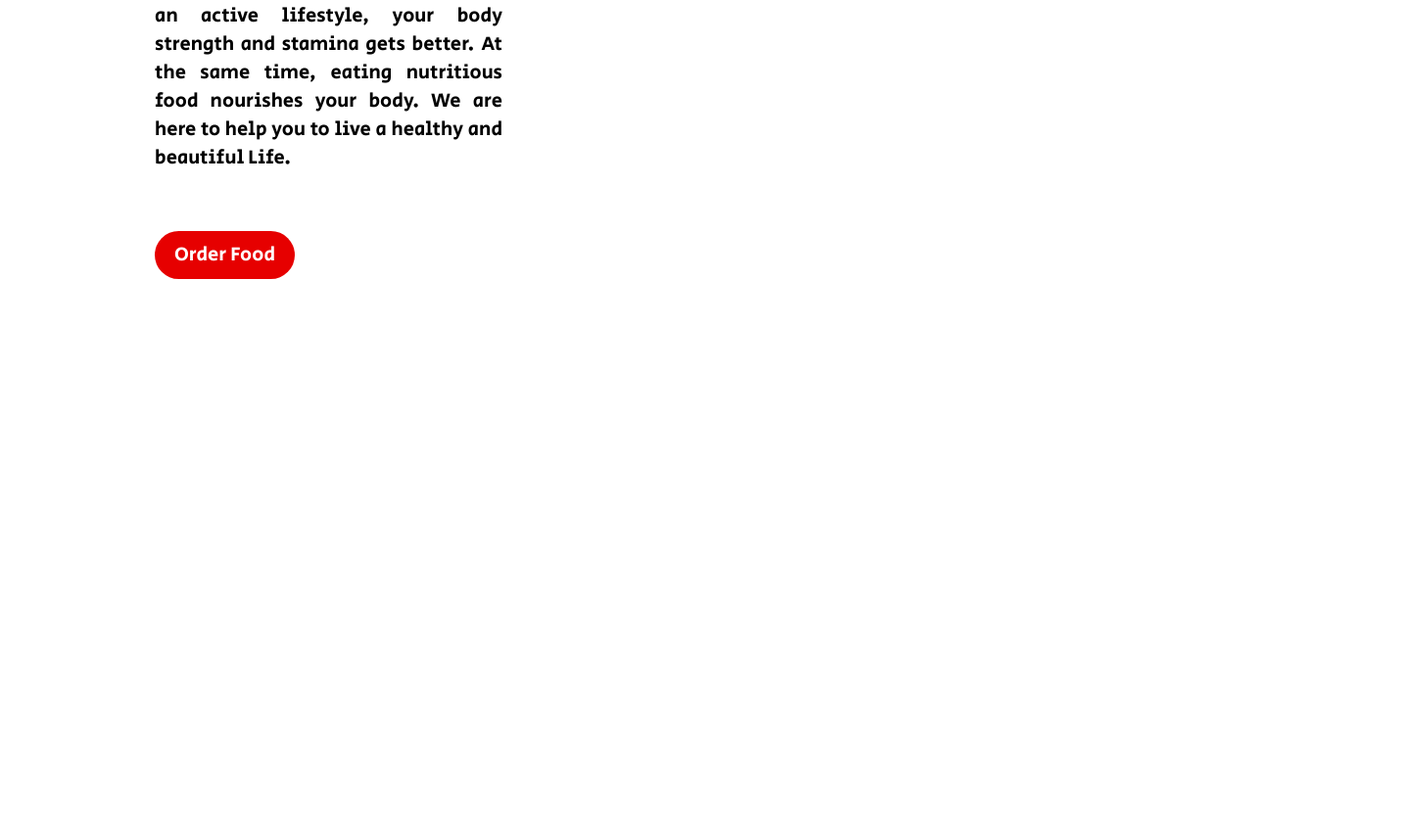
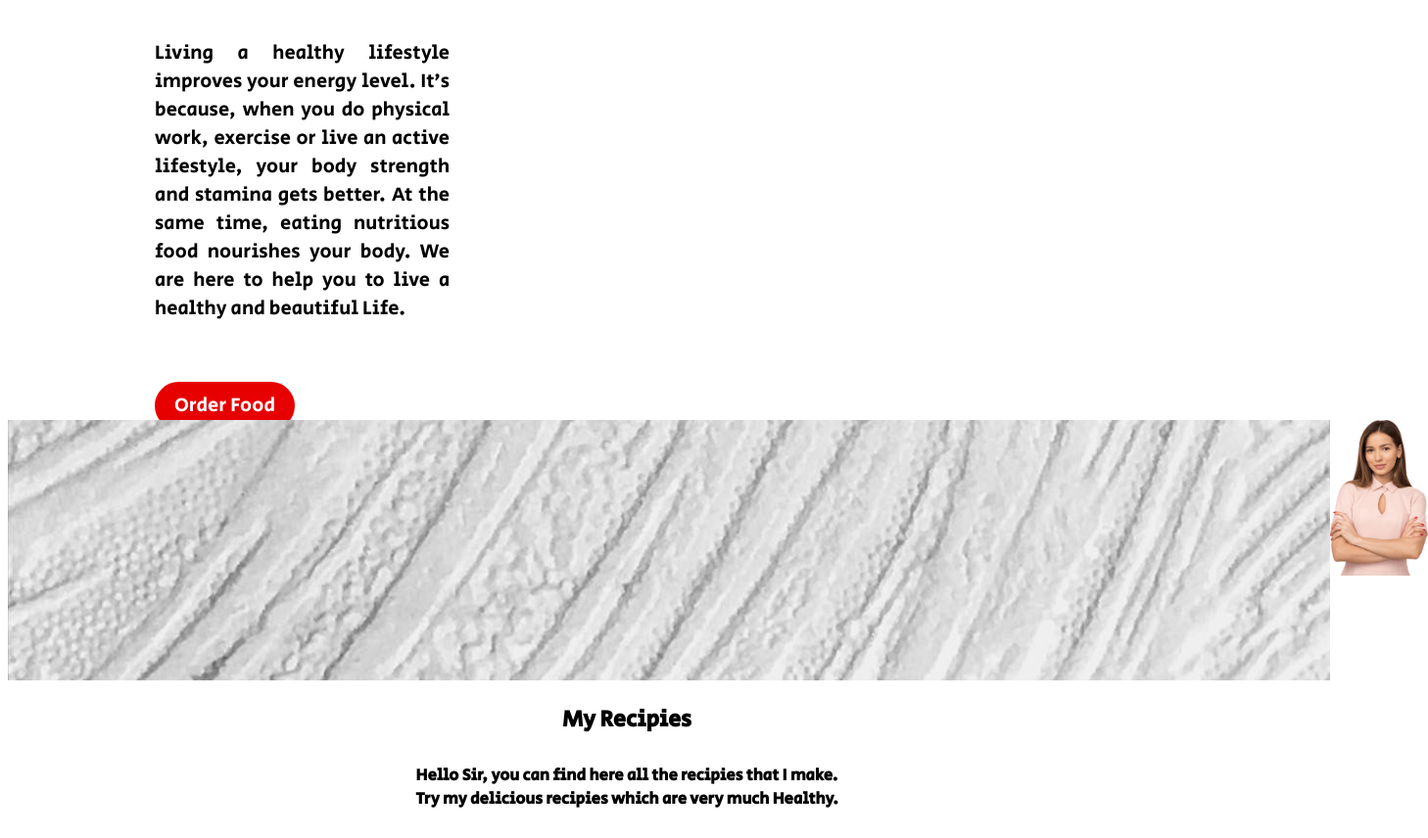
Before and after one commit to eshmamnawar/food-website, a plain HTML site: page index.html in a window 1280 px wide. Shown: the part 1014-1870 px from the top of the page at 98% size, 1458 px wide, since content can reach past the window. Before the commit the page ends 1299 px from the top, so only its background shows below. Drawn offline with Linux system fonts and the light colour scheme.

Commit message:
savefive

```diff
--- a/design.css
+++ b/design.css
@@ -3,7 +3,7 @@ body{
 
 }
 h1{
-    font-size: 60px;
+    font-size: 70px;
 
 }
 .change-one{
@@ -11,11 +11,11 @@ h1{
 }
 .change-three{
     padding-top: 100px;
-    padding-right: 100px;
+    padding-right: 150px;
 }
 .change-two{
     text-align: justify;
-    padding-top: 200px;
+    padding-top: 100px;
     padding-left: 150px;
     font-size: 20px;
     color: rgb(255,81,0);
@@ -27,6 +27,7 @@ p{
     font-size: 20px;
     color: black;
     padding-bottom: 50px;
+    width: 90%;
 }
 .link-button{
     color: rgb(255, 255, 255);
@@ -38,3 +39,22 @@ p{
 a{
     font: 20px;
 }
+.change-four{
+    background-image: url(images/pexels-henry-&-co-1939485.jpg);
+   background-repeat: no-repeat;
+   padding-bottom:100px;
+   padding-left: 1250px;
+ ;
+
+}
+#picture2{
+    width: 100%;
+    padding-left: 100px;
+}
+.change-five{
+    display: flex;
+}
+.change-six{
+    text-align: center;
+    font-size: 20px;
+}
--- a/index.html
+++ b/index.html
@@ -29,6 +29,20 @@
         <div class="change-three">
             <img src="images/Group 8425.png" alt="">
         </div>
+    </section>
+    <section class="change-five">
+        <div class="change-four">
+            <img id="picture2" src="images/Person Image.png" alt="">
+        </div>
+        <div>
+
+        </div>
+    </section>
+    <section class="change-six">
+        <h3>My Recipies</h3>
+        <h5>Hello Sir, you can find here all the recipies that I make.<br>
+            Try my delicious recipies which are very much Healthy.
+        </h5>
 
 </body>
 
```
Also changed, not shown: images/pexels-henry-&-co-1939485.jpg (added).
